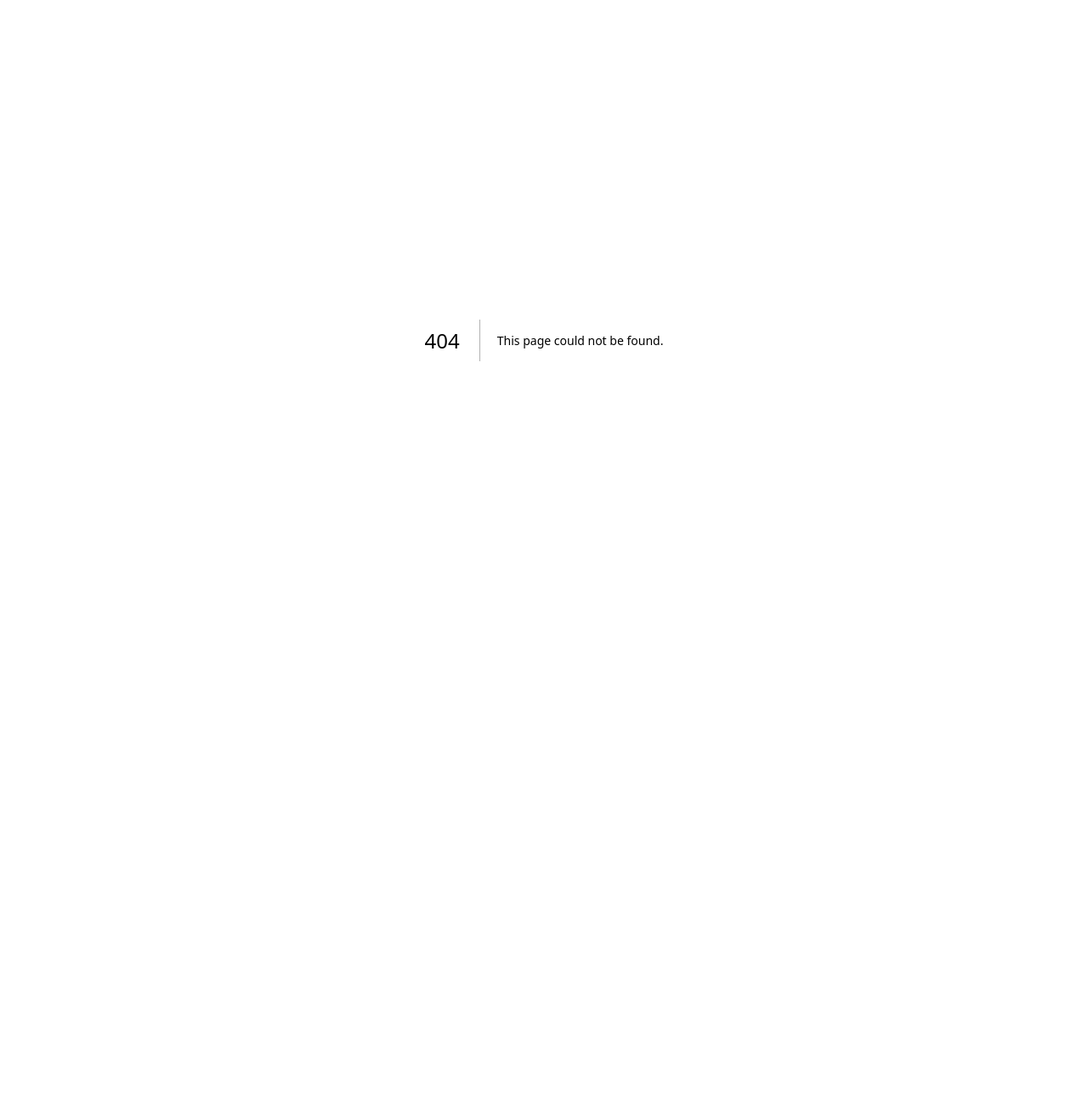
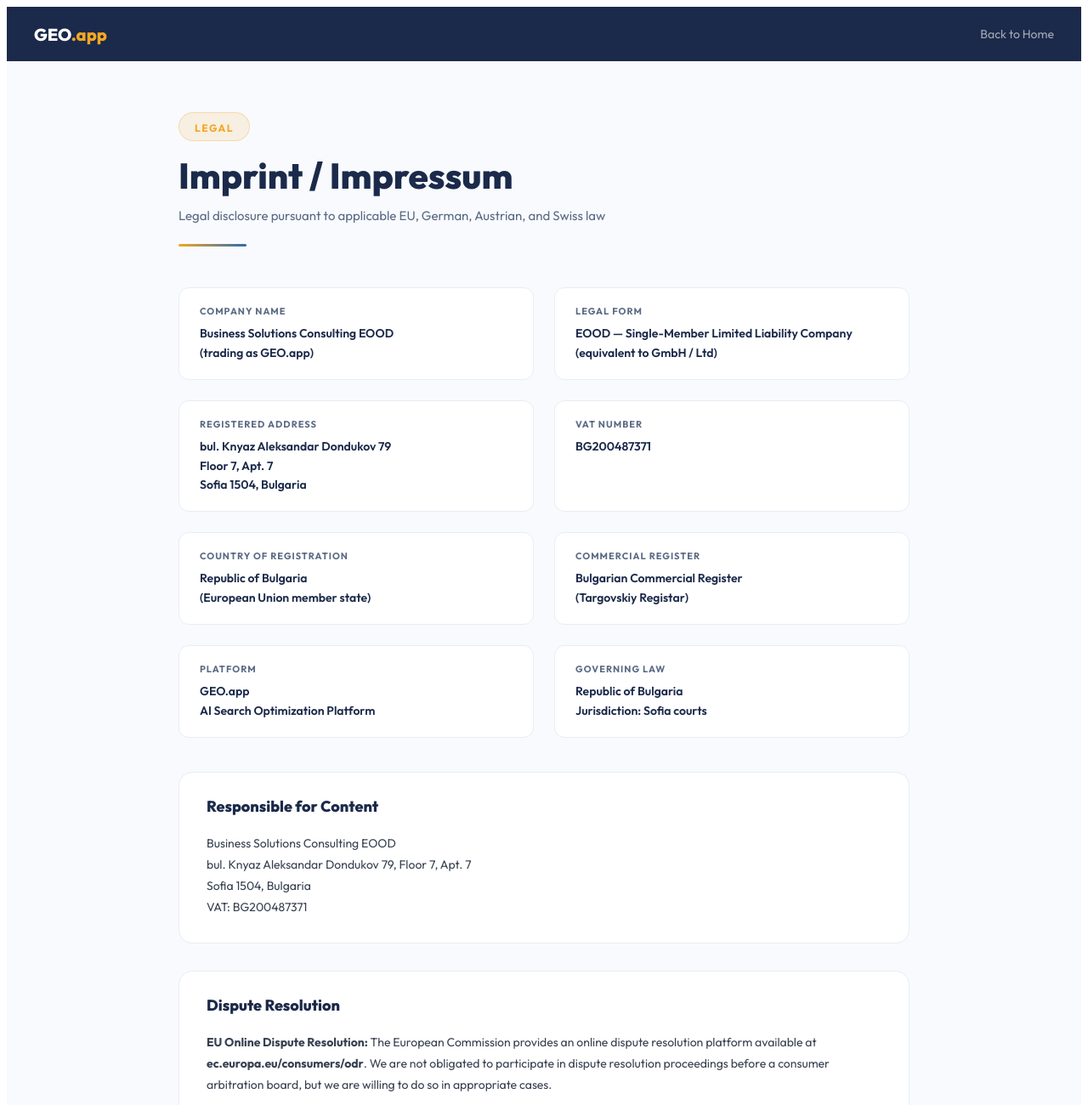
Before and after one commit to tedokr/geo-ap, a Next.js app: page /imprint in a window 1280 px wide. Before the commit this address had no page. Shown: the top 1300 px of the page at 85% size. Before the commit the page ends 800 px from the top, so only its background shows below. Built offline with nearby package versions, Linux system fonts and the light colour scheme.

Commit message:
Create page.tsx

```diff
--- /dev/null
+++ b/app/imprint/page.tsx
@@ -0,0 +1,90 @@
+export default function Imprint() {
+  return (
+    <div style={{ minHeight: "100vh", background: "#F8FAFD", fontFamily: "'Outfit', sans-serif" }}>
+      <link href="https://fonts.googleapis.com/css2?family=Outfit:wght@400;500;600;700;800&display=swap" rel="stylesheet" />
+
+      <header style={{ background: "#1B2A4A", padding: "0 32px", height: 64, display: "flex", alignItems: "center", justifyContent: "space-between" }}>
+        <a href="/" style={{ textDecoration: "none" }}>
+          <span style={{ fontSize: 20, fontWeight: 800, color: "#FFFFFF" }}>GEO<span style={{ color: "#F5A623" }}>.app</span></span>
+        </a>
+        <a href="/" style={{ color: "rgba(255,255,255,0.6)", fontSize: 14, textDecoration: "none" }}>Back to Home</a>
+      </header>
+
+      <div style={{ maxWidth: 860, margin: "0 auto", padding: "60px 32px" }}>
+        <div style={{ marginBottom: 48 }}>
+          <div style={{ display: "inline-block", background: "rgba(245,166,35,0.12)", border: "1px solid rgba(245,166,35,0.3)", borderRadius: 100, padding: "6px 18px", marginBottom: 16 }}>
+            <span style={{ fontSize: 12, fontWeight: 700, letterSpacing: 1.5, textTransform: "uppercase" as const, color: "#F5A623" }}>Legal</span>
+          </div>
+          <h1 style={{ fontSize: 42, fontWeight: 800, color: "#1B2A4A", margin: "0 0 12px", lineHeight: 1.2 }}>Imprint / Impressum</h1>
+          <p style={{ color: "#5A6B84", fontSize: 15, margin: 0 }}>Legal disclosure pursuant to applicable EU, German, Austrian, and Swiss law</p>
+          <div style={{ height: 3, background: "linear-gradient(90deg, #F5A623, #2E6BAD)", borderRadius: 2, marginTop: 24, width: 80 }} />
+        </div>
+
+        <div style={{ display: "grid", gridTemplateColumns: "1fr 1fr", gap: 24, marginBottom: 40 }}>
+          {[
+            { label: "Company Name", value: "Business Solutions Consulting EOOD\n(trading as GEO.app)" },
+            { label: "Legal Form", value: "EOOD — Single-Member Limited Liability Company\n(equivalent to GmbH / Ltd)" },
+            { label: "Registered Address", value: "bul. Knyaz Aleksandar Dondukov 79\nFloor 7, Apt. 7\nSofia 1504, Bulgaria" },
+            { label: "VAT Number", value: "BG200487371" },
+            { label: "Country of Registration", value: "Republic of Bulgaria\n(European Union member state)" },
+            { label: "Commercial Register", value: "Bulgarian Commercial Register\n(Targovskiy Registar)" },
+            { label: "Platform", value: "GEO.app\nAI Search Optimization Platform" },
+            { label: "Governing Law", value: "Republic of Bulgaria\nJurisdiction: Sofia courts" },
+          ].map(item => (
+            <div key={item.label} style={{ background: "#FFFFFF", borderRadius: 12, padding: "20px 24px", border: "1px solid #E8EDF4" }}>
+              <div style={{ fontSize: 11, fontWeight: 700, color: "#5A6B84", textTransform: "uppercase" as const, letterSpacing: 1, marginBottom: 8 }}>{item.label}</div>
+              <div style={{ fontSize: 14, color: "#1B2A4A", fontWeight: 600, lineHeight: 1.6, whiteSpace: "pre-line" as const }}>{item.value}</div>
+            </div>
+          ))}
+        </div>
+
+        <div style={{ background: "#FFFFFF", borderRadius: 16, padding: "28px 32px", border: "1px solid #E8EDF4", marginBottom: 32 }}>
+          <h2 style={{ fontSize: 18, fontWeight: 800, color: "#1B2A4A", margin: "0 0 20px" }}>Responsible for Content</h2>
+          <p style={{ color: "#374151", fontSize: 14, lineHeight: 1.8, margin: 0 }}>
+            Business Solutions Consulting EOOD<br />
+            bul. Knyaz Aleksandar Dondukov 79, Floor 7, Apt. 7<br />
+            Sofia 1504, Bulgaria<br />
+            VAT: BG200487371
+          </p>
+        </div>
+
+        <div style={{ background: "#FFFFFF", borderRadius: 16, padding: "28px 32px", border: "1px solid #E8EDF4", marginBottom: 32 }}>
+          <h2 style={{ fontSize: 18, fontWeight: 800, color: "#1B2A4A", margin: "0 0 20px" }}>Dispute Resolution</h2>
+          <p style={{ color: "#374151", fontSize: 14, lineHeight: 1.8, margin: "0 0 12px" }}>
+            <strong>EU Online Dispute Resolution:</strong> The European Commission provides an online dispute resolution platform available at <strong>ec.europa.eu/consumers/odr</strong>. We are not obligated to participate in dispute resolution proceedings before a consumer arbitration board, but we are willing to do so in appropriate cases.
+          </p>
+          <p style={{ color: "#374151", fontSize: 14, lineHeight: 1.8, margin: 0 }}>
+            <strong>Governing Law:</strong> All disputes arising from or in connection with the use of this platform shall be governed by the laws of the Republic of Bulgaria. The competent courts in Sofia, Bulgaria shall have exclusive jurisdiction.
+          </p>
+        </div>
+
+        <div style={{ background: "#FFFFFF", borderRadius: 16, padding: "28px 32px", border: "1px solid #E8EDF4", marginBottom: 32 }}>
+          <h2 style={{ fontSize: 18, fontWeight: 800, color: "#1B2A4A", margin: "0 0 20px" }}>Disclaimer of Liability</h2>
+          <p style={{ color: "#374151", fontSize: 14, lineHeight: 1.8, margin: "0 0 12px" }}>
+            <strong>Content:</strong> The content of this website has been prepared with the utmost care. However, we cannot guarantee the accuracy, completeness, or timeliness of the information provided. As a service provider, we are responsible for our own content under general law.
+          </p>
+          <p style={{ color: "#374151", fontSize: 14, lineHeight: 1.8, margin: "0 0 12px" }}>
+            <strong>External Links:</strong> Our website may contain links to external third-party websites. We have no influence over the content of those sites and accept no responsibility for them. The respective provider or operator of the linked pages is always responsible for their content.
+          </p>
+          <p style={{ color: "#374151", fontSize: 14, lineHeight: 1.8, margin: 0 }}>
+            <strong>AI-Generated Content:</strong> GEO.app utilizes artificial intelligence to generate optimization recommendations and content files. Such outputs are provided for informational purposes only and do not constitute professional advice. We make no warranty that AI-generated content will result in specific outcomes. See our Terms of Service for complete limitations.
+          </p>
+        </div>
+
+        <div style={{ background: "#FFFFFF", borderRadius: 16, padding: "28px 32px", border: "1px solid #E8EDF4", marginBottom: 32 }}>
+          <h2 style={{ fontSize: 18, fontWeight: 800, color: "#1B2A4A", margin: "0 0 20px" }}>Copyright</h2>
+          <p style={{ color: "#374151", fontSize: 14, lineHeight: 1.8, margin: 0 }}>
+            The content and works published on this website are governed by Bulgarian and international copyright law. Reproduction, processing, distribution, or any form of commercialization of such material beyond the scope of copyright law requires the prior written consent of Business Solutions Consulting EOOD. Downloads and copies of this site are only permitted for private, non-commercial use.
+          </p>
+        </div>
+
+        <div style={{ background: "#1B2A4A", borderRadius: 16, padding: "24px 28px", marginTop: 48 }}>
+          <p style={{ color: "rgba(255,255,255,0.5)", fontSize: 12, margin: 0, lineHeight: 1.6 }}>
+            &copy; 2026 Business Solutions Consulting EOOD, trading as GEO.app. All rights reserved.<br />
+            VAT: BG200487371 | Sofia 1504, Bulgaria | Last updated: May 2026
+          </p>
+        </div>
+      </div>
+    </div>
+  )
+}
```
